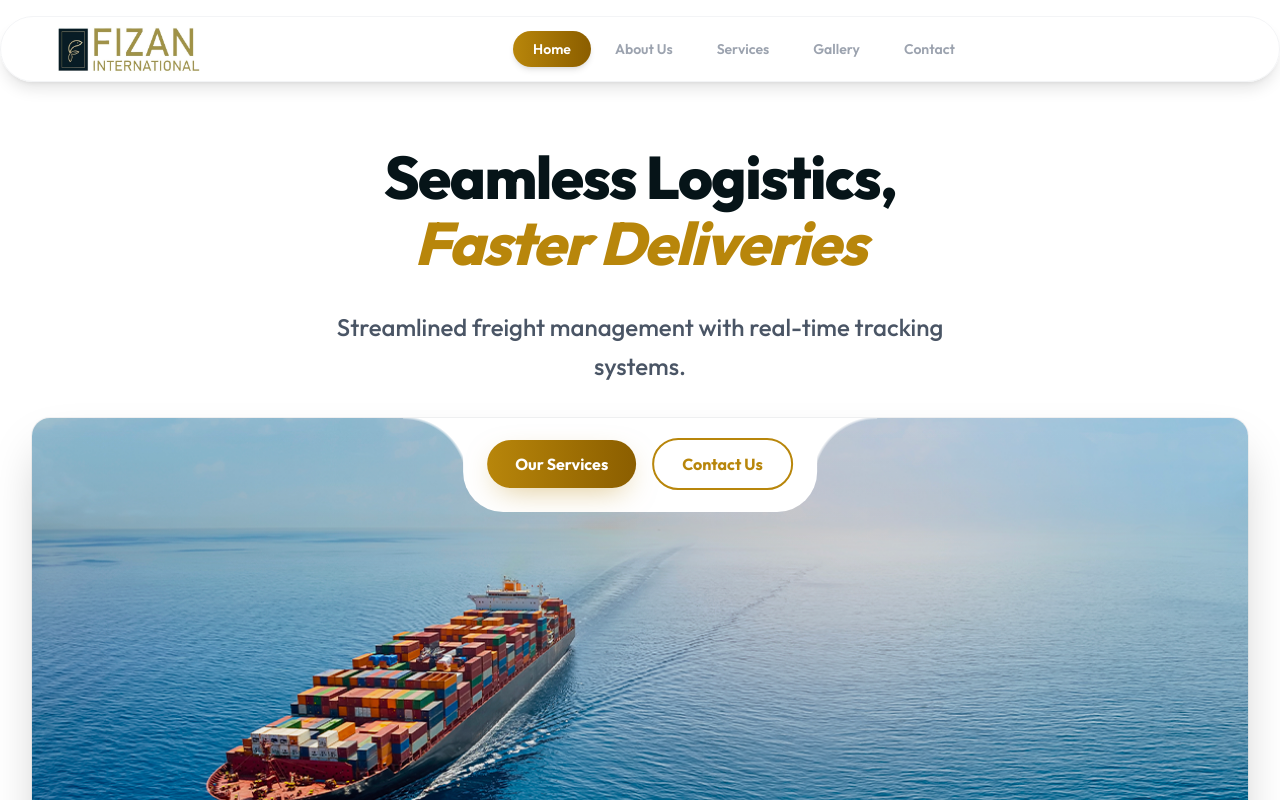
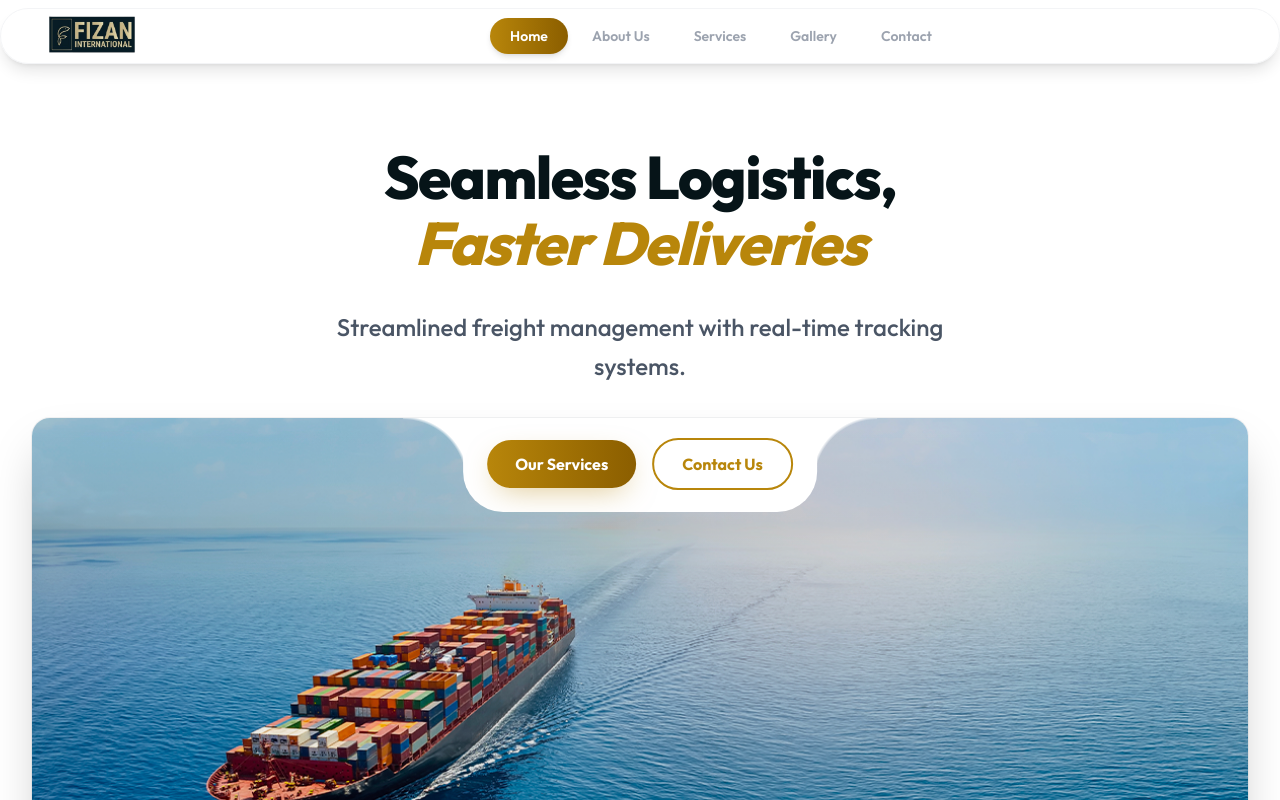
Before and after one commit to Shibilipadalath/logistic-web, a Next.js app: page / in a window 1280 px wide. Shown: the top 800 px of the page. Built offline with nearby package versions, Linux system fonts and the light colour scheme; a web font is replaced by a local one.

Commit message:
logo changed

```diff
--- a/src/components/Footer.tsx
+++ b/src/components/Footer.tsx
@@ -18,11 +18,12 @@ export default function Footer() {
           <div className="lg:col-span-4">
             <div className="flex items-center mb-6">
               {/* Logo Icon */}
-              <div className="w-40 h-10 relative">
+              <div className="w-70 h-20 relative">
                 <Image
-                  src="/main_logo.jpeg"
+                  src="/logoss.png"
                   alt="Fizan Logo"
-                  fill
+                  width={160}
+                  height={60}
                   className="object-contain"
                 />
               </div>
--- a/src/components/Header.tsx
+++ b/src/components/Header.tsx
@@ -20,18 +20,17 @@ export default function Header() {
   ];
 
   return (
-    <header className="fixed top-0 left-0 right-0 z-[9999] transition-all duration-300 py-2">
-      <div className="max-w-7xl mx-auto px-4 py-2 flex items-center justify-between bg-white/80 backdrop-blur-md border border-gray-100 shadow-lg rounded-full mt-2 relative">
+    <header className="fixed top-0 left-0 right-0 z-[9999] transition-all duration-300">
+      <div className="max-w-7xl mx-auto px-4 h-14 flex items-center justify-between bg-white/80 backdrop-blur-md border border-gray-100 shadow-lg rounded-full mt-2 relative">
         {/* Logo */}
-        <Link href="/" className="flex items-center group ml-4">
-          <div className="relative w-48 h-12">
-            <Image
-              src="/main_logo.jpeg"
-              alt="Fizan International Logo"
-              fill
-              className="object-contain"
-            />
-          </div>
+        <Link href="/" className="flex items-center ml-3 mt-[24px]">
+          <Image
+            src="/logoss.png"
+            alt="Fizan International Logo"
+            width={150}
+            height={50}
+            priority
+          />
         </Link>
 
         {/* Desktop Nav */}
@@ -42,10 +41,11 @@ export default function Header() {
               <Link
                 key={item.name}
                 href={item.href}
-                className={`px-5 py-2 rounded-full text-sm font-semibold transition-all duration-200 ${isActive
+                className={`px-5 py-2 rounded-full text-sm font-semibold transition-all duration-200 ${
+                  isActive
                     ? "bg-gradient-to-r from-[#B8860B] to-[#8B5E00] text-white shadow-md"
                     : "text-brand-grey hover:text-brand-black hover:bg-brand-beige/20"
-                  }`}
+                }`}
               >
                 {item.name}
               </Link>
@@ -75,10 +75,11 @@ export default function Header() {
                 key={item.name}
                 href={item.href}
                 onClick={() => setIsOpen(false)}
-                className={`px-5 py-3 rounded-xl text-center font-bold text-lg transition-all duration-200 ${isActive
+                className={`px-5 py-3 rounded-xl text-center font-bold text-lg transition-all duration-200 ${
+                  isActive
                     ? "bg-[#B8860B]/10 text-[#B8860B]"
                     : "text-brand-grey hover:text-brand-black hover:bg-gray-50"
-                  }`}
+                }`}
               >
                 {item.name}
               </Link>
```
Also changed, not shown: public/logoss.png (added).
